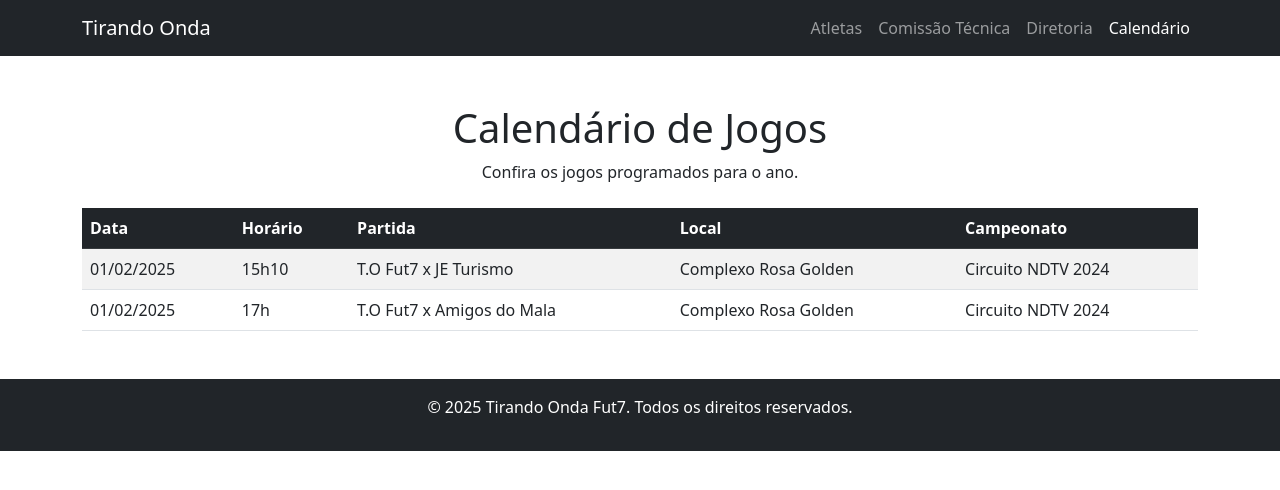
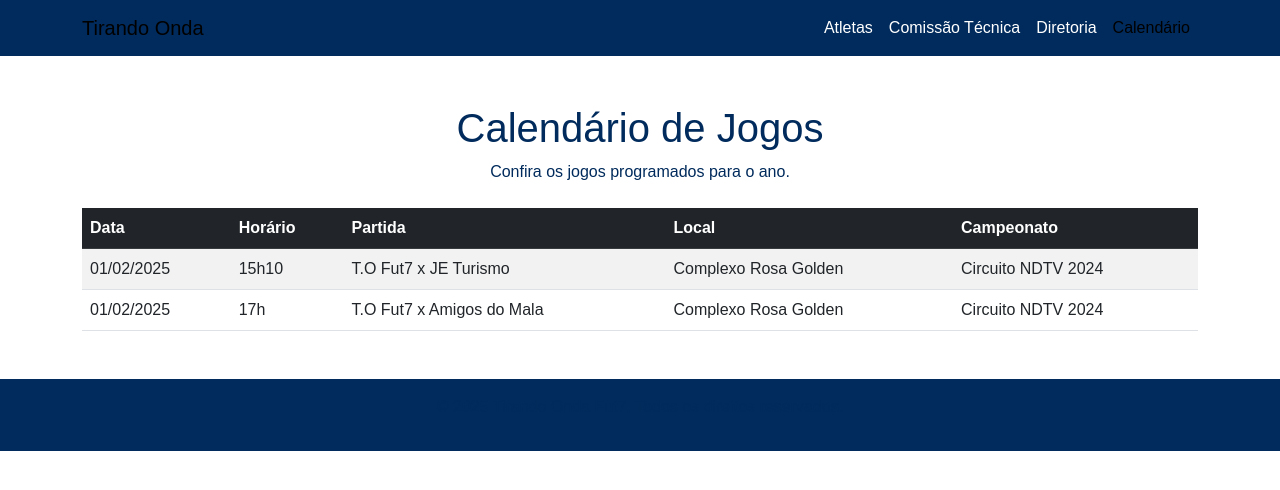
Before and after one commit to cristhoffer87/Tirando-Onda-Fut7, a plain HTML site: page calendario.html in a window 1280 px wide. Drawn offline with nearby package versions, Linux system fonts and the light colour scheme.

Commit message:
Update calendario.html

```diff
--- a/calendario.html
+++ b/calendario.html
@@ -5,10 +5,41 @@
     <meta name="viewport" content="width=device-width, initial-scale=1.0">
     <title>Calendário de Jogos</title>
     <link href="https://cdn.jsdelivr.net/npm/bootstrap@5.3.0/dist/css/bootstrap.min.css" rel="stylesheet">
+    <style>
+        body {
+            font-family: Arial, sans-serif;
+        }
+        .navbar {
+            background-color: #002b5c; /* Azul escuro do escudo */
+        }
+        .navbar .nav-link {
+            color: #ffffff;
+        }
+        .navbar .nav-link:hover {
+            color: #ffd700; /* Amarelo do escudo */
+        }
+        h1, p {
+            color: #002b5c; /* Azul escuro para títulos e textos */
+        }
+        .table-striped tbody tr:nth-of-type(odd) {
+            background-color: #f8f9fa; /* Fundo alternado para linhas */
+        }
+        .table-striped tbody tr:nth-of-type(even) {
+            background-color: #eaf2f8; /* Fundo alternado para linhas */
+        }
+        .table-dark {
+            background-color: #002b5c; /* Fundo azul escuro para o cabeçalho da tabela */
+            color: #ffffff;
+        }
+        footer {
+            background-color: #002b5c;
+            color: #ffffff;
+        }
+    </style>
 </head>
 <body>
     <!-- Navbar -->
-    <nav class="navbar navbar-expand-lg navbar-dark bg-dark">
+    <nav class="navbar navbar-expand-lg">
         <div class="container">
             <a class="navbar-brand" href="index.html">Tirando Onda</a>
             <button class="navbar-toggler" type="button" data-bs-toggle="collapse" data-bs-target="#navbarNav" aria-controls="navbarNav" aria-expanded="false" aria-label="Toggle navigation">
@@ -45,7 +76,7 @@
                 <tr>
                     <td>01/02/2025</td>
                     <td>15h10</td>
-                    <td>T.O Fut7 x JE Turismo </td>
+                    <td>T.O Fut7 x JE Turismo</td>
                     <td>Complexo Rosa Golden</td>
                     <td>Circuito NDTV 2024</td>
                 </tr>
@@ -61,7 +92,7 @@
         </table>
     </div>
 
-    <footer class="bg-dark text-white text-center py-3 mt-5">
+    <footer class="text-center py-3 mt-5">
         <p>&copy; 2025 Tirando Onda Fut7. Todos os direitos reservados.</p>
     </footer>
 
```
